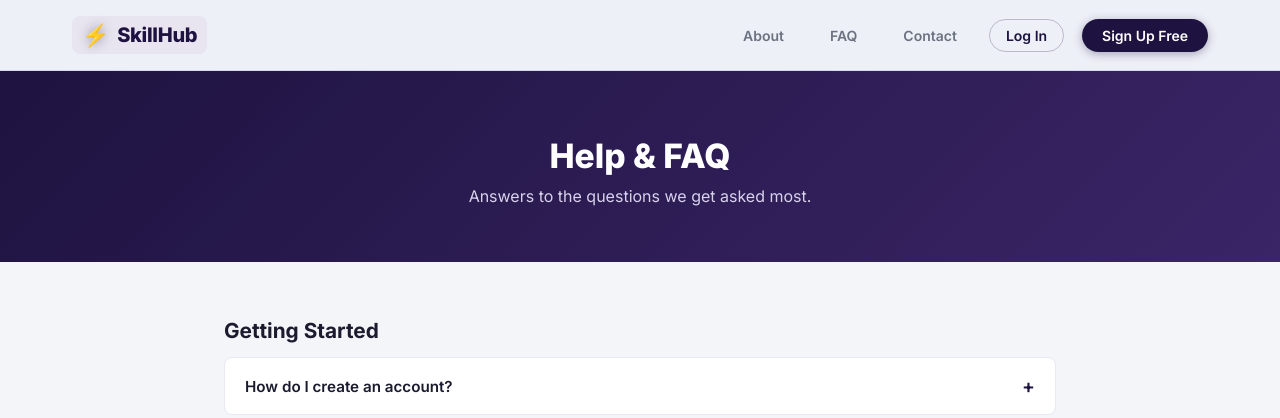
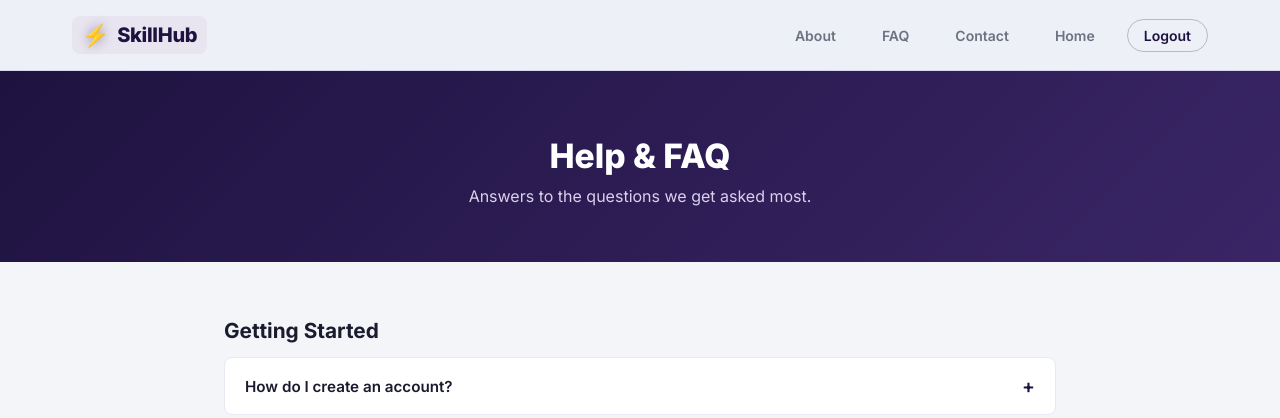
Before and after one commit to jillani0101/SkillHuB, a Flask app: page /faq in a window 1280 px wide. Shown: the top 418 px of the page. Run offline with Flask 3, Linux system fonts and the light colour scheme; the visitor is signed in with stand-in values (Sample User, id 1); some libraries are stand-ins or nearby versions.

Commit message:
Add conditional login/logout links in FAQ template

```diff
--- a/templates/Faq.html
+++ b/templates/Faq.html
@@ -16,8 +16,13 @@
             <a class="sh-nav-link" href="/about">About</a>
             <a class="sh-nav-link" href="/faq">FAQ</a>
             <a class="sh-nav-link" href="/contact">Contact</a>
-            <a class="sh-btn sh-btn-outline" href="/login">Log In</a>
-            <a class="sh-btn sh-btn-primary" href="/register">Sign Up Free</a>
+            {% if session.get('user_id') %}
+                <a class="sh-nav-link" href="/home">Home</a>
+                <a class="sh-btn sh-btn-outline" href="/logout">Logout</a>
+            {% else %}
+                <a class="sh-btn sh-btn-outline" href="/login">Log In</a>
+                <a class="sh-btn sh-btn-primary" href="/register">Sign Up Free</a>
+            {% endif %}
         </div>
     </div>
 </nav>
```
